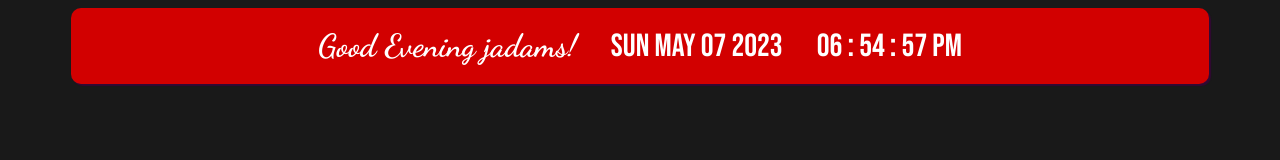
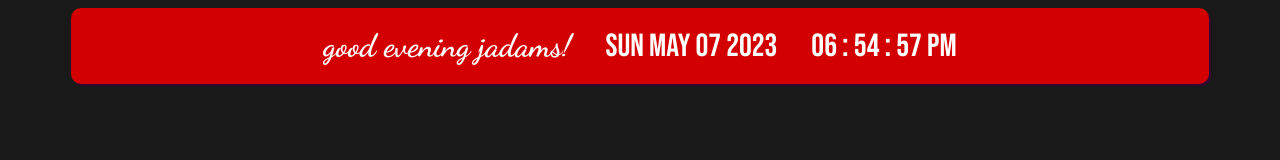
Before and after one commit to jacko256/greetme3, a plain HTML site: page index.html in a window 1280 px wide. Drawn offline with Linux system fonts and the light colour scheme.

Commit message:
Update index.html

```diff
--- a/index.html
+++ b/index.html
@@ -126,11 +126,11 @@ else{
 }
 hrs = today.getHours();
 if (hrs < 12)
-        greet = 'Good Morning jadams!';
+        greet = 'good morning jadams!';
     else if (hrs >= 12 && hrs <= 17)
-        greet = 'Good Afternoon jadams!';
+        greet = 'good afternoon jadams!';
     else if (hrs >= 17 && hrs <= 24)
-        greet = 'Good Evening jadams!';
+        greet = 'good evening jadams!';
 // console.log(today.toLocaleTimeString());
 document.getElementById('greet').innerHTML = greet;
 document.getElementById('hour').innerHTML = hour;
```
